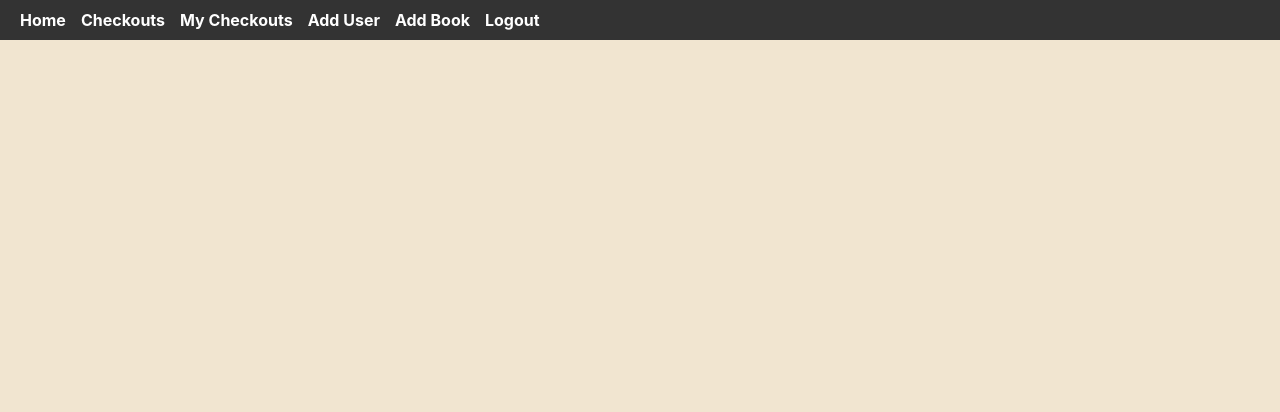
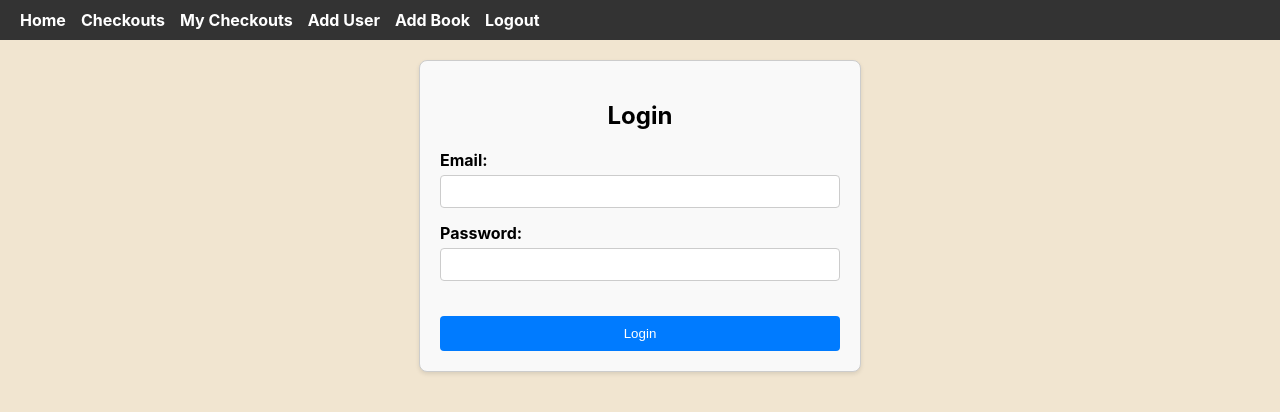
Before and after one commit to morenocartagena/library-system, a React (Create React App) app in the folder frontend/: page /login in a window 1280 px wide. Shown: the top 412 px of the page. Built offline with nearby package versions, Linux system fonts and the light colour scheme.

Commit message:
Add Login and Logout components

```diff
--- a/frontend/src/App.tsx
+++ b/frontend/src/App.tsx
@@ -7,6 +7,8 @@ import MyCheckouts from "./components/MyCheckouts";
 import AddUser from "./components/AddUser";
 import AddBook from "./components/AddBook";
 import NavBar from "./components/NavBar";
+import Login from "./components/Login";
+import Logout from "./components/Logout";
 
 const App: React.FC = () => {
     return (
@@ -20,6 +22,8 @@ const App: React.FC = () => {
                 <Route path="/my-checkouts" element={<MyCheckouts />} />
                 <Route path="/add-user" element={<AddUser />} />
                 <Route path="/add-book" element={<AddBook />} />
+                <Route path="/logout" element={<Logout />} />
+                <Route path="/login" element={<Login />} />
             </Routes>
         </Router>
     );
--- /dev/null
+++ b/frontend/src/components/Login.tsx
@@ -0,0 +1,66 @@
+import React, { useState } from "react";
+import axios from "axios";
+import { useNavigate } from "react-router-dom";
+
+const Login: React.FC = () => {
+  const [email, setEmail] = useState<string>("");
+  const [password, setPassword] = useState<string>("");
+  const [loading, setLoading] = useState<boolean>(false);
+  const [error, setError] = useState<string | null>(null);
+  const navigate = useNavigate();
+
+  const handleSubmit = async (e: React.FormEvent<HTMLFormElement>) => {
+    e.preventDefault();
+    setLoading(true);
+    setError(null);
+
+    try {
+      const response = await axios.post("http://localhost:3010/my-u-library/auth/login", {
+        email,
+        password,
+      });
+      sessionStorage.setItem("token", response.data.token);
+      navigate("/home");
+    } catch (err: any) {
+      setError("Invalid credentials or server error.");
+      console.error("Login error:", err);
+    } finally {
+      setLoading(false);
+    }
+  };
+
+  return (
+    <div className="auth-container">
+      <h2>Login</h2>
+      <form onSubmit={handleSubmit} className="auth-form">
+        <div className="auth-form-group">
+          <label htmlFor="email">Email: </label>
+          <input
+            type="email"
+            id="email"
+            value={email}
+            onChange={(e) => setEmail(e.target.value)}
+            required
+          />
+        </div>
+        <div className="auth-form-group">
+          <label htmlFor="password">Password: </label>
+          <input
+            type="password"
+            id="password"
+            value={password}
+            onChange={(e) => setPassword(e.target.value)}
+            required
+          />
+        </div>
+        {error && <p className="error">{error}</p>}
+        <br></br>
+        <button type="submit" disabled={loading}>
+          {loading ? "Logging in..." : "Login"}
+        </button>
+      </form>
+    </div>
+  );
+};
+
+export default Login;
--- /dev/null
+++ b/frontend/src/components/Logout.tsx
@@ -0,0 +1,23 @@
+import React from "react";
+import { useNavigate } from "react-router-dom";
+import '../styles/Auth.css';
+
+const Logout: React.FC = () => {
+  const navigate = useNavigate();
+
+  const handleLogout = (): void => {
+    sessionStorage.removeItem("token");
+    navigate("/login");
+  };
+
+  return (
+    <div className="auth-container">
+      <p>Do you wish to sign out?</p>
+      <button className="logout-button" onClick={handleLogout}>
+        Logout
+      </button>
+    </div>
+  );
+};
+
+export default Logout;
--- /dev/null
+++ b/frontend/src/styles/Auth.css
@@ -0,0 +1,63 @@
+.auth-container {
+    max-width: 400px;
+    margin: 20px auto;
+    padding: 20px;
+    border: 1px solid #ccc;
+    border-radius: 8px;
+    background-color: #f9f9f9;
+    box-shadow: 0 2px 4px rgba(0, 0, 0, 0.1);
+    text-align: center;
+  }
+
+  .auth-container h2 {
+    text-align: center;
+    margin-bottom: 20px;
+  }
+
+  .auth-form {
+    margin: 0 auto;
+    width: 100%;
+    max-width: 400px;
+  }
+
+  .auth-form-group {
+    margin-bottom: 15px;
+    text-align: left;
+  }
+
+  .auth-form-group label {
+    display: block;
+    margin-bottom: 5px;
+    font-weight: bold;
+  }
+
+  .auth-form input,
+  .auth-form select {
+    width: 100%;
+    padding: 8px;
+    border: 1px solid #ccc;
+    border-radius: 4px;
+    box-sizing: border-box;
+  }
+
+  .auth-form button {
+    width: 100%;
+    padding: 10px;
+    background-color: #007bff;
+    color: white;
+    border: none;
+    border-radius: 4px;
+    cursor: pointer;
+  }
+
+  .auth-form button:disabled {
+    background-color: #6c757d;
+    cursor: not-allowed;
+  }
+
+  .auth-error {
+    margin-top: 10px;
+    text-align: center;
+    font-weight: bold;
+    color: #dc3545;
+  }
```
